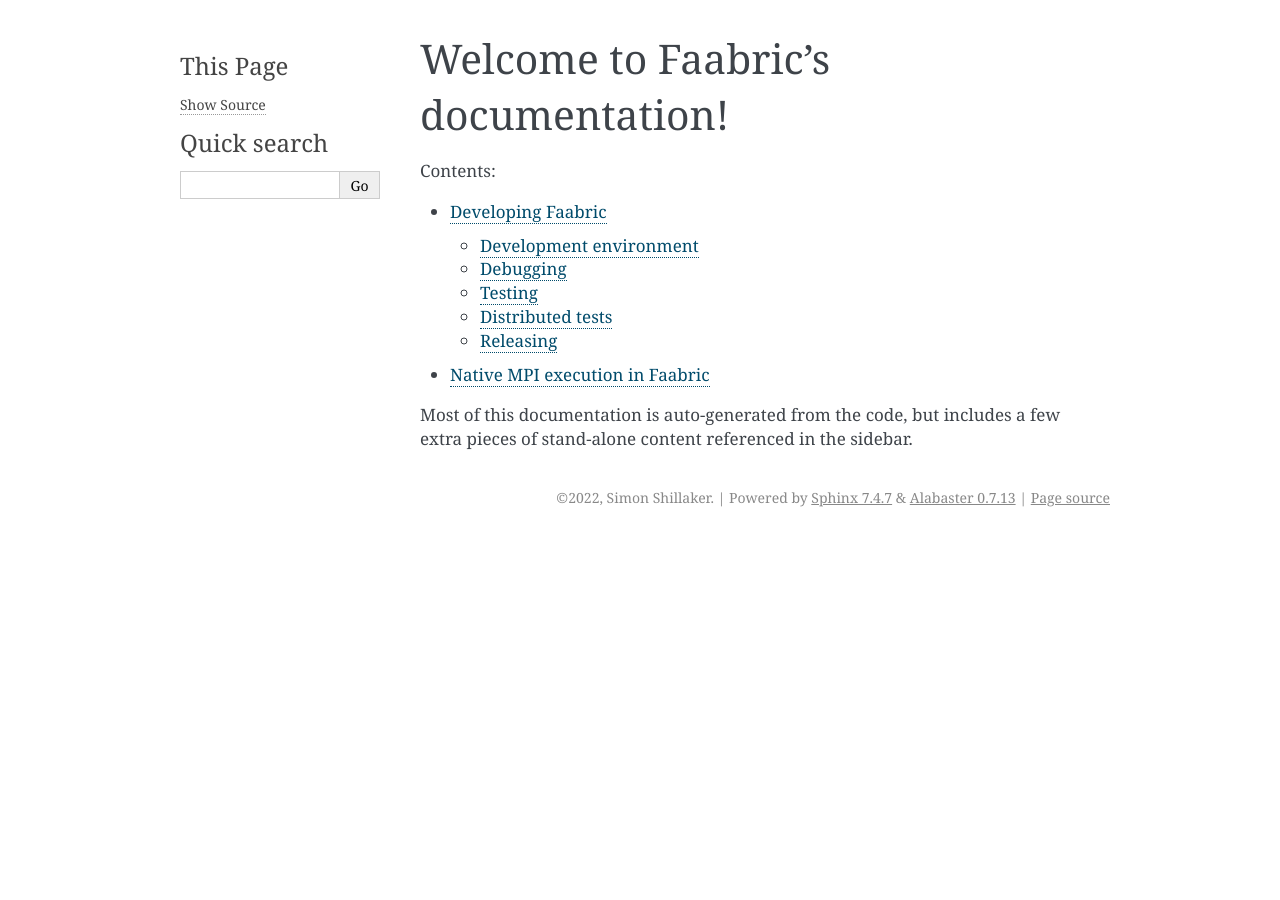
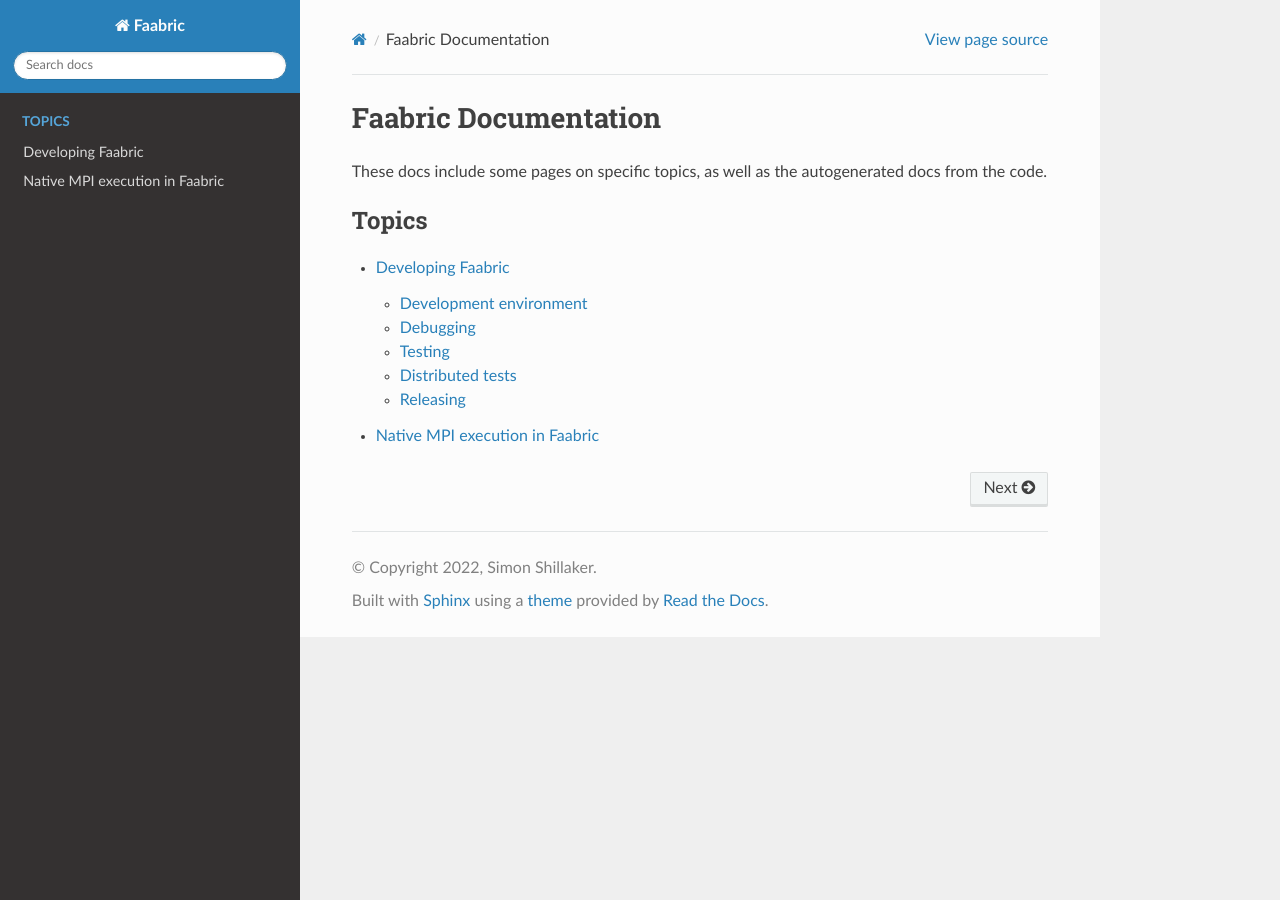
Before and after one commit to faasm/faabric, a Sphinx documentation site: the page built from docs/index.rst, in a window 1280 px wide. Built offline with Sphinx 7.4.7 and the Read the Docs theme 2.0.0, drawn with Linux system fonts in a browser that asks for light colours; pages that are not in the unit, such as notebooks, are missing from menus; the version number could not be read and is left out.

Commit message:
Populate classes with members, rtd theme

```diff
--- a/docs/conf.py
+++ b/docs/conf.py
@@ -1,6 +1,11 @@
 from os.path import dirname, realpath, join
 from subprocess import run
 from os import makedirs
+
+# ----------------------------------------
+# This is the Sphinx configuration file, which wraps
+# the calls to Doxygen and Breathe.
+# ----------------------------------------
 
 DOCS_ROOT = dirname(realpath(__file__))
 DOXYGEN_OUT = join(DOCS_ROOT, "doxygen", "xml")
@@ -11,7 +16,9 @@
 run("doxygen", cwd=DOCS_ROOT, check=True, shell=True)
 
 run(
-    "breathe-apidoc {} -o {}".format(DOXYGEN_OUT, APIDOC_OUT_DIR),
+    "breathe-apidoc {} -o {} -f -m".format(
+        DOXYGEN_OUT, APIDOC_OUT_DIR
+    ),
     cwd=DOCS_ROOT,
     check=True,
     shell=True,
@@ -21,14 +28,15 @@
 copyright = "2022, Simon Shillaker"
 author = "Simon Shillaker"
 
-extensions = ["breathe", "myst_parser"]
+extensions = ["breathe", "myst_parser", "sphinx_rtd_theme"]
 
 templates_path = ["source/templates"]
 html_static_path = ["source/static"]
 
 exclude_patterns = ["_build", "Thumbs.db", ".DS_Store"]
 
-html_theme = "alabaster"
+html_theme = "sphinx_rtd_theme"
 
 breathe_projects = {"Faabric": DOXYGEN_OUT}
 breathe_default_project = "Faabric"
+breathe_default_members = ("members", "undoc-members")
--- a/docs/index.rst
+++ b/docs/index.rst
@@ -3,17 +3,22 @@
    You can adapt this file completely to your liking, but it should at least
    contain the root `toctree` directive.
 
-Welcome to Faabric's documentation!
+Faabric Documentation
 ===================================
+
+These docs include some pages on specific topics, as well as the autogenerated
+docs from the code.
 
 .. toctree::
    :maxdepth: 2
-   :caption: Contents:
+   :caption: Topics
 
    source/development
    source/mpi_native
+
+.. toctree::
+   :maxdepth: 1
+   :caption: Code
+
    apidoc/namespacelist
    apidoc/classlist
-
-Most of this documentation is auto-generated from the code, but includes a few
-extra pieces of stand-alone content referenced in the sidebar.
```
Also changed, not shown: 2 other files.
